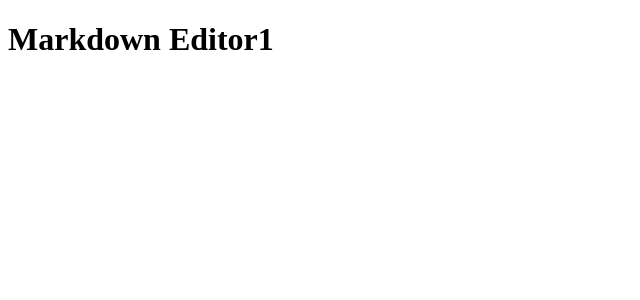
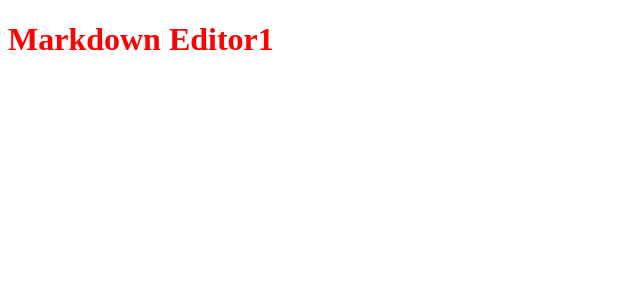
Before and after one commit to pomepome0505/typescript-study, a React app in the folder react-typescript/: page / in a window 1280 px wide. Shown: the top 300 px of the page, without its empty margins (0-640 px from the left). Built offline with nearby package versions, Linux system fonts and the light colour scheme.

Commit message:
styled-componentsを導入

```diff
--- a/react-typescript/package.json
+++ b/react-typescript/package.json
@@ -8,8 +8,10 @@
   "dependencies": {
     "@types/react": "^17.0.80",
     "@types/react-dom": "^17.0.25",
+    "@types/styled-components": "^5.1.34",
     "react": "^17.0.2",
     "react-dom": "^17.0.2",
+    "styled-components": "^5.3.11",
     "ts-loader": "^9.5.1",
     "typescript": "^4.9.5",
     "webpack": "^5.91.0",
--- a/react-typescript/src/index.tsx
+++ b/react-typescript/src/index.tsx
@@ -1,6 +1,11 @@
 import * as React from 'react'
 import { render } from 'react-dom'
+import styled from 'styled-components'
 
-const Main = (<h1>Markdown Editor1</h1>)
+const Header = styled.h1`
+  color: red;
+`
+
+const Main = (<Header>Markdown Editor1</Header>)
 
 render(Main, document.getElementById('app'))
```
Also changed, not shown: 1 other file (tests, documents, lock files or other folders).
